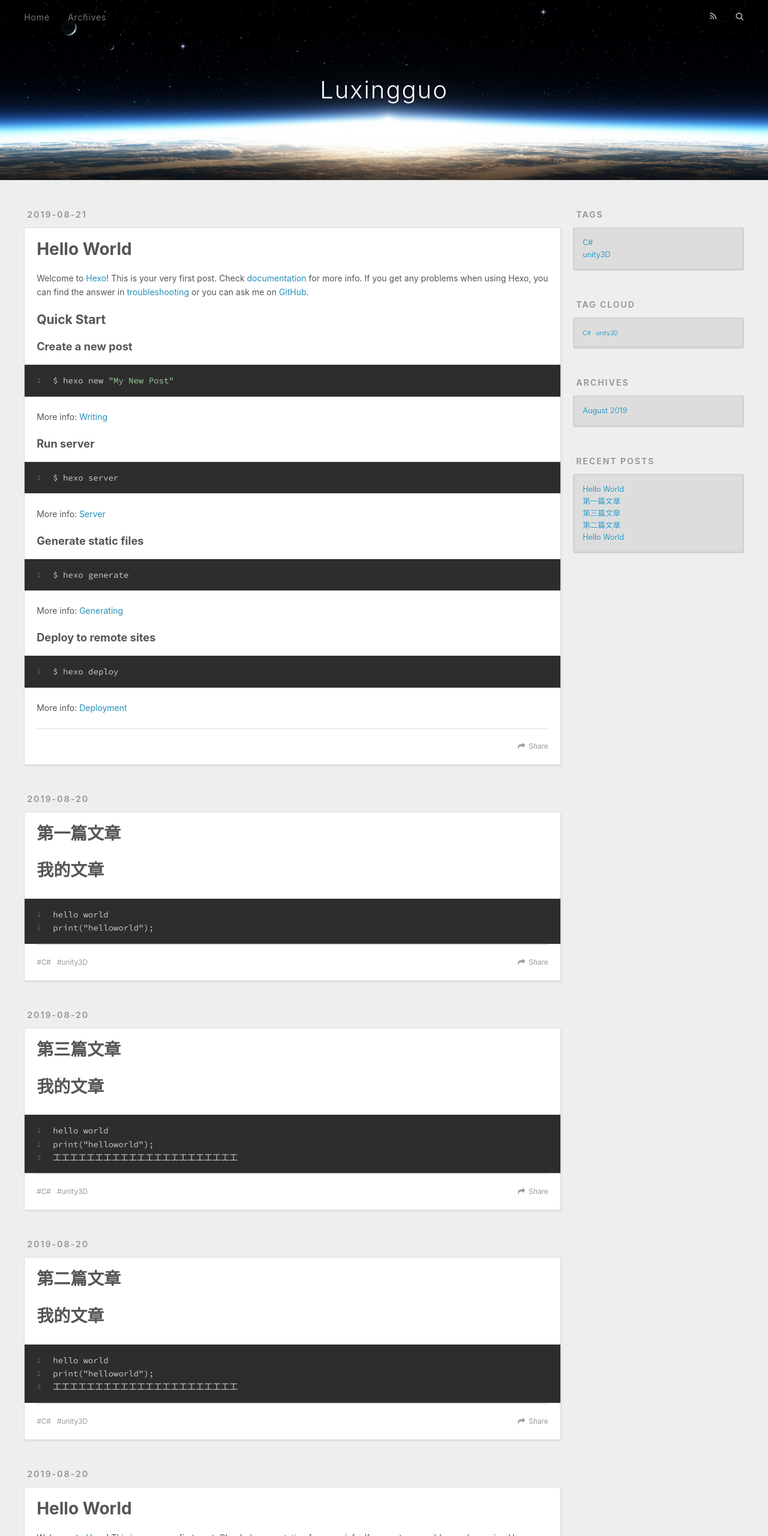
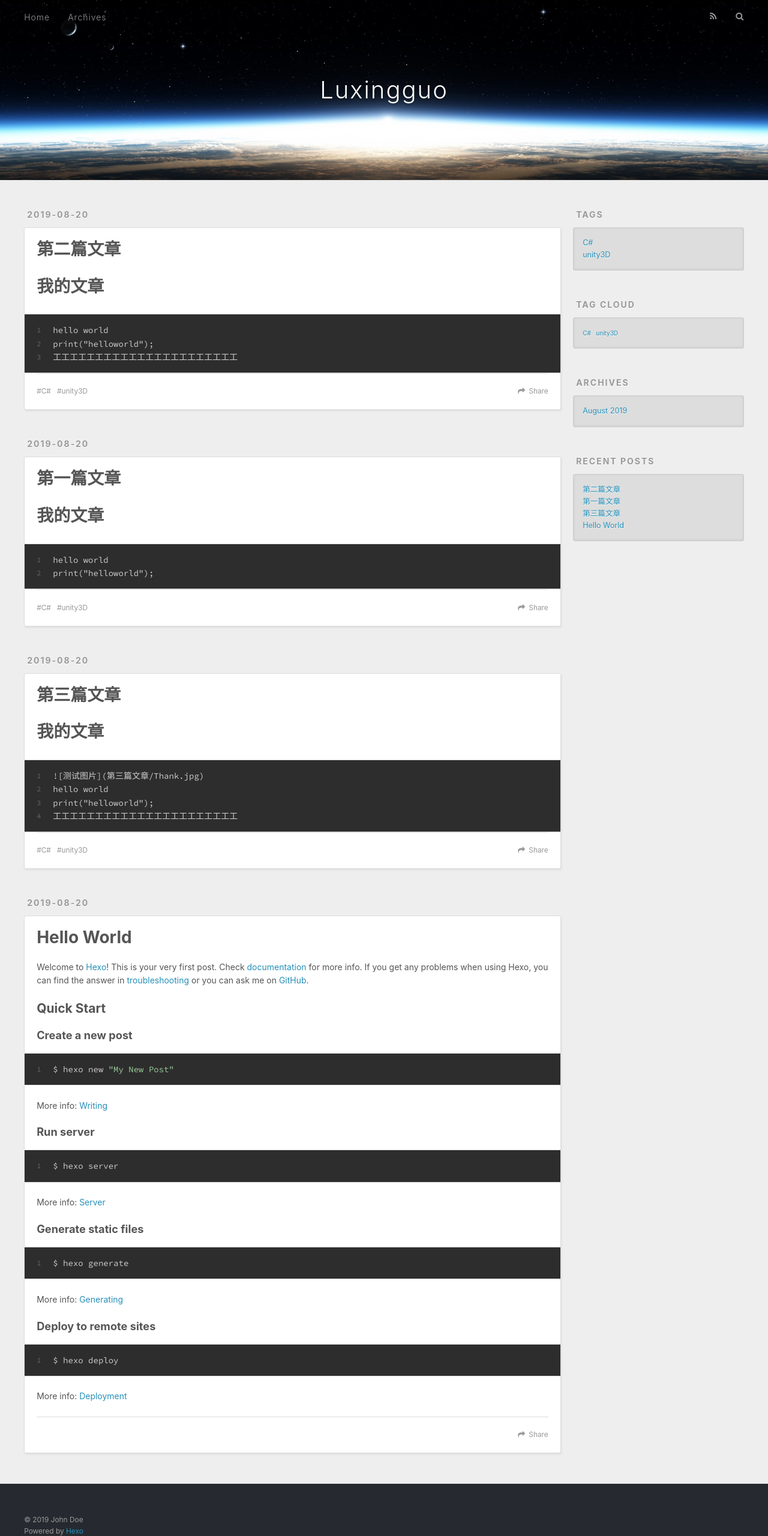
Before and after one commit to Luxingguo/luxingguo.github.io, a plain HTML site: page index.html in a window 1280 px wide. Shown: the top 2560 px of the page at 60% size. Drawn offline with nearby package versions, Linux system fonts and the light colour scheme.

Commit message:
Site updated: 2019-08-21 14:15:08

```diff
--- a/index.html
+++ b/index.html
@@ -62,10 +62,10 @@
       <div class="outer">
         <section id="main">
 
-    <article id="post-test" class="article article-type-post" itemscope itemprop="blogPost">
+    <article id="post-第二篇文章" class="article article-type-post" itemscope itemprop="blogPost">
   <div class="article-meta">
-    <a href="/2019/08/21/test/" class="article-date">
-  <time datetime="2019-08-21T03:14:07.613Z" itemprop="datePublished">2019-08-21</time>
+    <a href="/2019/08/20/第二篇文章/" class="article-date">
+  <time datetime="2019-08-20T04:06:24.000Z" itemprop="datePublished">2019-08-20</time>
 </a>
 
   </div>
@@ -76,7 +76,7 @@
 
 
     <h1 itemprop="name">
-      <a class="article-title" href="/2019/08/21/test/">Hello World</a>
+      <a class="article-title" href="/2019/08/20/第二篇文章/">第二篇文章</a>
     </h1>
 
 
@@ -84,25 +84,16 @@
 
     <div class="article-entry" itemprop="articleBody">
 
-        <p>Welcome to <a href="https://hexo.io/" target="_blank" rel="noopener">Hexo</a>! This is your very first post. Check <a href="https://hexo.io/docs/" target="_blank" rel="noopener">documentation</a> for more info. If you get any problems when using Hexo, you can find the answer in <a href="https://hexo.io/docs/troubleshooting.html" target="_blank" rel="noopener">troubleshooting</a> or you can ask me on <a href="https://github.com/hexojs/hexo/issues" target="_blank" rel="noopener">GitHub</a>.</p>
-<h2 id="Quick-Start"><a href="#Quick-Start" class="headerlink" title="Quick Start"></a>Quick Start</h2><h3 id="Create-a-new-post"><a href="#Create-a-new-post" class="headerlink" title="Create a new post"></a>Create a new post</h3><figure class="highlight bash"><table><tr><td class="gutter"><pre><span class="line">1</span><br></pre></td><td class="code"><pre><span class="line">$ hexo new <span class="string">"My New Post"</span></span><br></pre></td></tr></table></figure>
+        <h1 id="我的文章"><a href="#我的文章" class="headerlink" title="我的文章"></a>我的文章</h1><figure class="highlight plain"><table><tr><td class="gutter"><pre><span class="line">1</span><br><span class="line">2</span><br><span class="line">3</span><br></pre></td><td class="code"><pre><span class="line">hello world</span><br><span class="line">print(&quot;helloworld&quot;);</span><br><span class="line">工工工工工工工工工工工工工工工工工工工工工工</span><br></pre></td></tr></table></figure>
 
-<p>More info: <a href="https://hexo.io/docs/writing.html" target="_blank" rel="noopener">Writing</a></p>
-<h3 id="Run-server"><a href="#Run-server" class="headerlink" title="Run server"></a>Run server</h3><figure class="highlight bash"><table><tr><td class="gutter"><pre><span class="line">1</span><br></pre></td><td class="code"><pre><span class="line">$ hexo server</span><br></pre></td></tr></table></figure>
-
-<p>More info: <a href="https://hexo.io/docs/server.html" target="_blank" rel="noopener">Server</a></p>
-<h3 id="Generate-static-files"><a href="#Generate-static-files" class="headerlink" title="Generate static files"></a>Generate static files</h3><figure class="highlight bash"><table><tr><td class="gutter"><pre><span class="line">1</span><br></pre></td><td class="code"><pre><span class="line">$ hexo generate</span><br></pre></td></tr></table></figure>
-
-<p>More info: <a href="https://hexo.io/docs/generating.html" target="_blank" rel="noopener">Generating</a></p>
-<h3 id="Deploy-to-remote-sites"><a href="#Deploy-to-remote-sites" class="headerlink" title="Deploy to remote sites"></a>Deploy to remote sites</h3><figure class="highlight bash"><table><tr><td class="gutter"><pre><span class="line">1</span><br></pre></td><td class="code"><pre><span class="line">$ hexo deploy</span><br></pre></td></tr></table></figure>
-
-<p>More info: <a href="https://hexo.io/docs/deployment.html" target="_blank" rel="noopener">Deployment</a></p>
 
 
     </div>
     <footer class="article-footer">
-      <a data-url="http://yoursite.com/2019/08/21/test/" data-id="cjzksyqw20001jwu8m84oof1h" class="article-share-link">Share</a>
+      <a data-url="http://yoursite.com/2019/08/20/第二篇文章/" data-id="cjzkv4ip80001j4u8wkqjfhbu" class="article-share-link">Share</a>
 
+
+  <ul class="article-tag-list"><li class="article-tag-list-item"><a class="article-tag-list-link" href="/tags/C/">C#</a></li><li class="article-tag-list-item"><a class="article-tag-list-link" href="/tags/unity3D/">unity3D</a></li></ul>
 
     </footer>
   </div>
@@ -139,7 +130,7 @@
 
     </div>
     <footer class="article-footer">
-      <a data-url="http://yoursite.com/2019/08/20/第一篇文章/" data-id="cjzksyqw40002jwu8631dtl06" class="article-share-link">Share</a>
+      <a data-url="http://yoursite.com/2019/08/20/第一篇文章/" data-id="cjzkv4ipc0002j4u83lcfnzal" class="article-share-link">Share</a>
 
 
   <ul class="article-tag-list"><li class="article-tag-list-item"><a class="article-tag-list-link" href="/tags/C/">C#</a></li><li class="article-tag-list-item"><a class="article-tag-list-link" href="/tags/unity3D/">unity3D</a></li></ul>
@@ -173,53 +164,13 @@
 
     <div class="article-entry" itemprop="articleBody">
 
-        <h1 id="我的文章"><a href="#我的文章" class="headerlink" title="我的文章"></a>我的文章</h1><figure class="highlight plain"><table><tr><td class="gutter"><pre><span class="line">1</span><br><span class="line">2</span><br><span class="line">3</span><br></pre></td><td class="code"><pre><span class="line">hello world</span><br><span class="line">print(&quot;helloworld&quot;);</span><br><span class="line">工工工工工工工工工工工工工工工工工工工工工工</span><br></pre></td></tr></table></figure>
+        <h1 id="我的文章"><a href="#我的文章" class="headerlink" title="我的文章"></a>我的文章</h1><figure class="highlight plain"><table><tr><td class="gutter"><pre><span class="line">1</span><br><span class="line">2</span><br><span class="line">3</span><br><span class="line">4</span><br></pre></td><td class="code"><pre><span class="line">![测试图片](第三篇文章/Thank.jpg)</span><br><span class="line">hello world</span><br><span class="line">print(&quot;helloworld&quot;);</span><br><span class="line">工工工工工工工工工工工工工工工工工工工工工工</span><br></pre></td></tr></table></figure>
 
 
 
     </div>
     <footer class="article-footer">
-      <a data-url="http://yoursite.com/2019/08/20/第三篇文章 /" data-id="cjzksyqw70003jwu880rchwsr" class="article-share-link">Share</a>
-
-
-  <ul class="article-tag-list"><li class="article-tag-list-item"><a class="article-tag-list-link" href="/tags/C/">C#</a></li><li class="article-tag-list-item"><a class="article-tag-list-link" href="/tags/unity3D/">unity3D</a></li></ul>
-
-    </footer>
-  </div>
-
-</article>
-
-
-
-    <article id="post-第二篇文章" class="article article-type-post" itemscope itemprop="blogPost">
-  <div class="article-meta">
-    <a href="/2019/08/20/第二篇文章/" class="article-date">
-  <time datetime="2019-08-20T04:06:24.000Z" itemprop="datePublished">2019-08-20</time>
-</a>
-
-  </div>
-  <div class="article-inner">
-
-
-      <header class="article-header">
-
-
-    <h1 itemprop="name">
-      <a class="article-title" href="/2019/08/20/第二篇文章/">第二篇文章</a>
-    </h1>
-
-
-      </header>
-
-    <div class="article-entry" itemprop="articleBody">
-
-        <h1 id="我的文章"><a href="#我的文章" class="headerlink" title="我的文章"></a>我的文章</h1><figure class="highlight plain"><table><tr><td class="gutter"><pre><span class="line">1</span><br><span class="line">2</span><br><span class="line">3</span><br></pre></td><td class="code"><pre><span class="line">hello world</span><br><span class="line">print(&quot;helloworld&quot;);</span><br><span class="line">工工工工工工工工工工工工工工工工工工工工工工</span><br></pre></td></tr></table></figure>
-
-
-
-    </div>
-    <footer class="article-footer">
-      <a data-url="http://yoursite.com/2019/08/20/第二篇文章/" data-id="cjzksyqwb0005jwu88zkd2qpd" class="article-share-link">Share</a>
+      <a data-url="http://yoursite.com/2019/08/20/第三篇文章 /" data-id="cjzkv4ipg0004j4u8m555foil" class="article-share-link">Share</a>
 
 
   <ul class="article-tag-list"><li class="article-tag-list-item"><a class="article-tag-list-link" href="/tags/C/">C#</a></li><li class="article-tag-list-item"><a class="article-tag-list-link" href="/tags/unity3D/">unity3D</a></li></ul>
@@ -270,7 +221,7 @@
 
     </div>
     <footer class="article-footer">
-      <a data-url="http://yoursite.com/2019/08/20/hello-world/" data-id="cjzksyqvw0000jwu8yjykej95" class="article-share-link">Share</a>
+      <a data-url="http://yoursite.com/2019/08/20/hello-world/" data-id="cjzkv4ip10000j4u814hjc63x" class="article-share-link">Share</a>
 
 
     </footer>
@@ -325,7 +276,7 @@
       <ul>
 
           <li>
-            <a href="/2019/08/21/test/">Hello World</a>
+            <a href="/2019/08/20/第二篇文章/">第二篇文章</a>
           </li>
 
           <li>
@@ -334,10 +285,6 @@
 
           <li>
             <a href="/2019/08/20/第三篇文章 /">第三篇文章</a>
-          </li>
-
-          <li>
-            <a href="/2019/08/20/第二篇文章/">第二篇文章</a>
           </li>
 
           <li>
```
Also changed, not shown: 2019/08/20/hello-world/index.html (+4 -8 lines), 2019/08/20/第一篇文章/index.html (+4 -8 lines), 2019/08/20/第二篇文章/index.html (+4 -17 lines), 2019/08/21/test/index.html (deleted, +0 -228 lines), archives/2019/08/index.html (+4 -27 lines), archives/2019/index.html (+4 -27 lines), archives/index.html (+4 -27 lines), tags/C/index.html (+20 -24 lines), tags/unity3D/index.html (+20 -24 lines).
